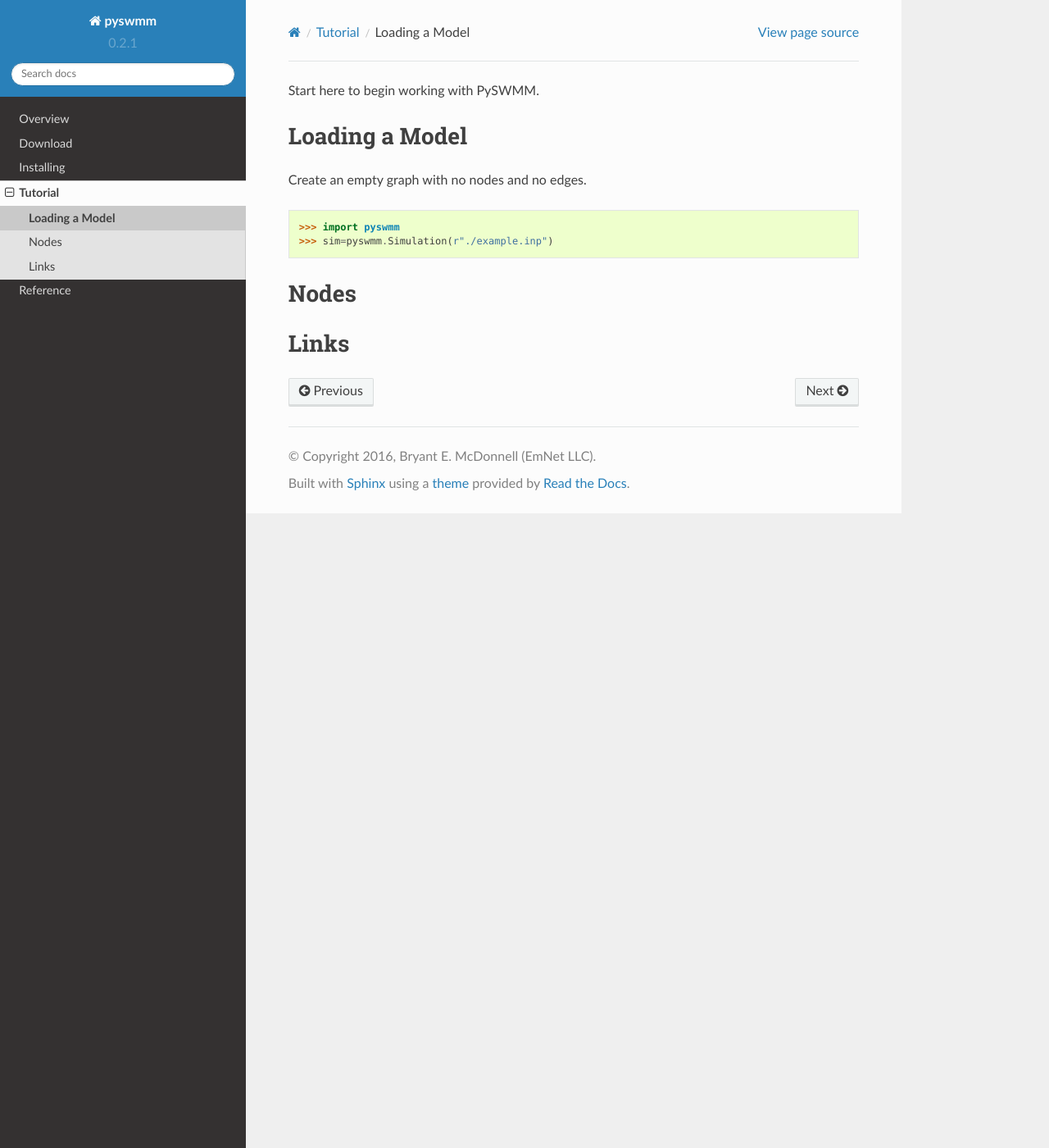
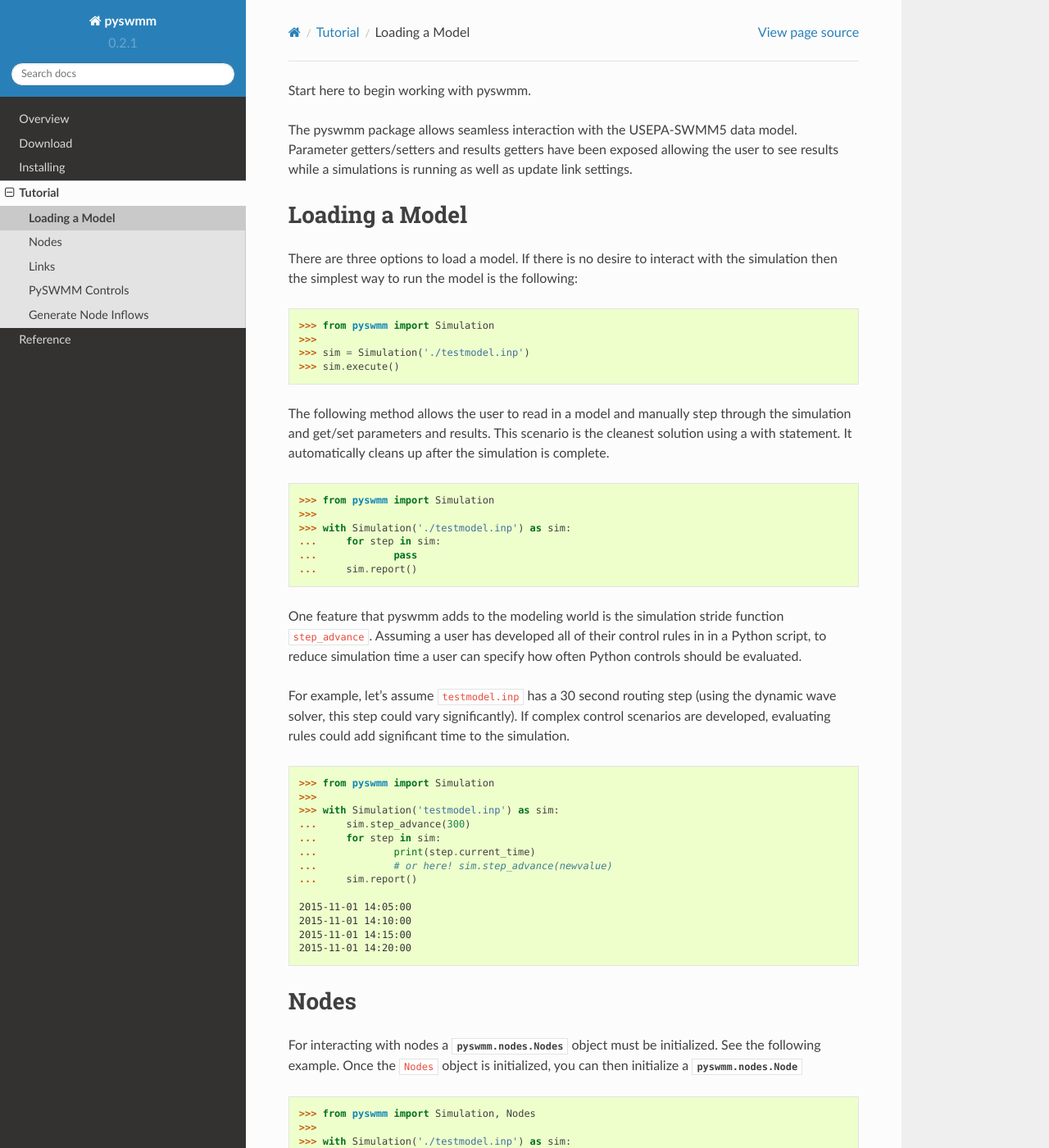
Before and after one commit to pyswmm/pyswmm, a Sphinx documentation site: the page built from docs/source/tutorial/tutorial.rst, in a window 1280 px wide and 1400 px high. Shown: the whole window at 82% size. Built offline with Sphinx 7.4.7 and the Read the Docs theme 2.0.0, drawn with Linux system fonts in a browser that asks for light colours; pages that are not in the unit, such as notebooks, are missing from menus; some of the changed text lies outside the part shown.

Commit message:
Update Docs and Added Tutorial

```diff
--- a/docs/source/index.rst
+++ b/docs/source/index.rst
@@ -21,6 +21,10 @@
 
 .. only:: html
 
+Sponsors
+========
+.. image:: http://emnet.net/templates/emnet/images/footer_logo.png
+  :target: http://emnet.net/
 
 Indices and tables
 ==================
--- a/docs/source/reference/introduction.rst
+++ b/docs/source/reference/introduction.rst
@@ -14,7 +14,7 @@
 
 After starting Python, import the pyswmm module with
 
->>> import pyswmm
+>>> from pyswmm import Simulation
 
 To save repetition, in the documentation we assume that
 PySWMM has been imported this way.
--- a/docs/source/tutorial/tutorial.rst
+++ b/docs/source/tutorial/tutorial.rst
@@ -1,23 +1,184 @@
 ..  -*- coding: utf-8 -*-
 
-.. currentmodule:: pyswmm
 
-Start here to begin working with PySWMM.
+Start here to begin working with pyswmm.
 
+The pyswmm package allows seamless interaction with the USEPA-SWMM5
+data model.  Parameter getters/setters and results getters have been
+exposed allowing the user to see results while a simulations is
+running as well as update link settings.
 
 Loading a Model
 ---------------
 
-Create an empty graph with no nodes and no edges.
+There are three options to load a model. If there is no desire to
+interact with the simulation then the simplest way to run the
+model is the following:
 
->>> import pyswmm
->>> sim=pyswmm.Simulation(r"./example.inp")
+.. code-block:: python
 
+	>>> from pyswmm import Simulation
+	>>>
+	>>> sim = Simulation('./testmodel.inp')
+	>>> sim.execute()
+
+
+The following method allows the user to read in a model and
+manually step through the simulation and get/set parameters and
+results.  This scenario is the cleanest solution using a
+with statement. It automatically cleans up after the
+simulation is complete.
+
+.. code-block:: python
+
+	>>> from pyswmm import Simulation
+	>>>
+	>>> with Simulation('./testmodel.inp') as sim:
+	... 	for step in sim:
+	... 		pass
+	... 	sim.report()
+
+One feature that pyswmm adds to the modeling world is the simulation
+stride function ``step_advance``.  Assuming a user has developed all
+of their control rules in in a Python script, to reduce simulation
+time a user can specify how often Python controls should be evaluated.
+
+For example, let's assume ``testmodel.inp`` has a 30 second routing step
+(using the dynamic wave solver, this step could vary significantly).  If
+complex control scenarios are developed, evaluating rules could add
+significant time to the simulation.
+
+.. code-block:: python
+
+	>>> from pyswmm import Simulation
+	>>>
+	>>> with Simulation('testmodel.inp') as sim:
+	... 	sim.step_advance(300)
+	... 	for step in sim:
+	... 		print(step.current_time)
+	... 		# or here! sim.step_advance(newvalue)
+	... 	sim.report()
+
+	2015-11-01 14:05:00
+	2015-11-01 14:10:00
+	2015-11-01 14:15:00
+	2015-11-01 14:20:00
 
 Nodes
 -----
 
+For interacting with nodes a :py:class:`pyswmm.nodes.Nodes` object must be initialized.
+See the following example. Once the ``Nodes`` object is initialized,
+you can then initialize a :py:class:`pyswmm.nodes.Node`
+
+.. code-block:: python
+
+	>>> from pyswmm import Simulation, Nodes
+	>>>
+	>>> with Simulation('./testmodel.inp') as sim:
+	... 	node_object = Nodes(sim)
+	...
+	... 	#J1 node instantiation
+	... 	J1 = node_object["J1"]
+	... 	print(J1.invert_elevation)
+	... 	print(J1.is_junction())
+	...
+	... 	#Step through a simulation
+	... 	for step in sim:
+	... 		print(J1.total_inflow)
+	...
+	... 	sim.report()
 
 
 Links
 -----
+
+For interacting with nodes a :py:class:`pyswmm.links.Links` object must be initialized.
+See the following example. Once the ``Links`` object is initialized,
+you can then initialize a :py:class:`pyswmm.links.Link`
+
+.. code-block:: python
+
+
+	>>> from pyswmm import Simulation, Links
+	>>>
+	>>> with Simulation('./testmodel.inp') as sim:
+	... 	link_object = Links(sim)
+	...
+	... 	#C1:C2 link instantiation
+	... 	c1c2 = link_object["C1:C2"]
+	... 	print(c1c2.flow_limit)
+	... 	print(c1c2.is_conduit())
+	...
+	... 	#Step through a simulation
+	... 	for step in sim:
+	... 		print(c1c2.flow)
+	... 		if c1c2.flow > 10.0:
+	... 			c1c2.target_setting = 0.5
+	...
+	... 	sim.report()
+
+In the example above we introduce the option to change a link's settings.
+
+PySWMM Controls
+---------------
+
+The pyswmm package exposes new possibility in interfacing with models.  All control
+rules can now be removed from USEPA SWMM5 and brought into Python.  Now that this
+functionality exists, open-source Python packages can now be used in conjunction
+with pyswmm to bring even more complex control routines.
+
+The following example illustrate the use of functions for
+comparing two depths.
+
+.. code-block:: python
+
+	>>> from pyswmm import Simulation, Links, Nodes
+	>>>
+	>>> def TestDepth(node, node2):
+	>>> 	if node > node2:
+	>>> 		return True
+	>>> 	else:
+	>>> 		return False
+	>>>
+	>>> with Simulation('./testmodel.inp') as sim:
+	... 	link_object = Links(sim)
+	...
+	... 	#C1:C2 link instantiation
+	... 	c1c2 = link_object["C1:C2"]
+	...
+	... 	node_object = Nodes(sim)
+	... 	#J1 node instantiation
+	... 	J1 = node_object["J1"]
+	... 	#J2 node instantiation
+	... 	J2 = node_object["J2"]
+	...
+	... 	#Step through a simulation
+	... 	for step in sim:
+	... 		if TestDepth(J1, J2):
+	... 			c1c2.target_setting = 0.5
+	...
+	... 	sim.report()
+
+If an EPA-SWMM5 Model has existing control actions within, any control
+rules developed using pyswmm will have the highest priority.  All pyswmm
+control actions are prepared at the end of each simulation step, after
+EPA-SWMM native controls are evaluated.  If control actions are reported,
+any control action updated by pyswmm will be output to the *.rpt file.
+
+
+Generate Node Inflows
+---------------------
+
+Among the newest features pyswmm brings to SWMM5 modeling is the ability to
+set a nodes inflow.  This can enable the user to model differnt behavior such as
+runoff or seasonality.
+
+.. code-block:: python
+
+	>>> from pyswmm import Simulation, Nodes
+	>>>
+	>>> with Simulation('/testmodel.inp') as sim:
+	... 	j1 = Nodes(sim)["J1"]
+	... 	for step in sim:
+	... 		j1.generated_inflow(9)
```
Also changed, not shown: other parts of docs/source/reference/introduction.rst (+1 -1 lines), docs/source/overview.rst (+11 -4 lines), 2 other files.
